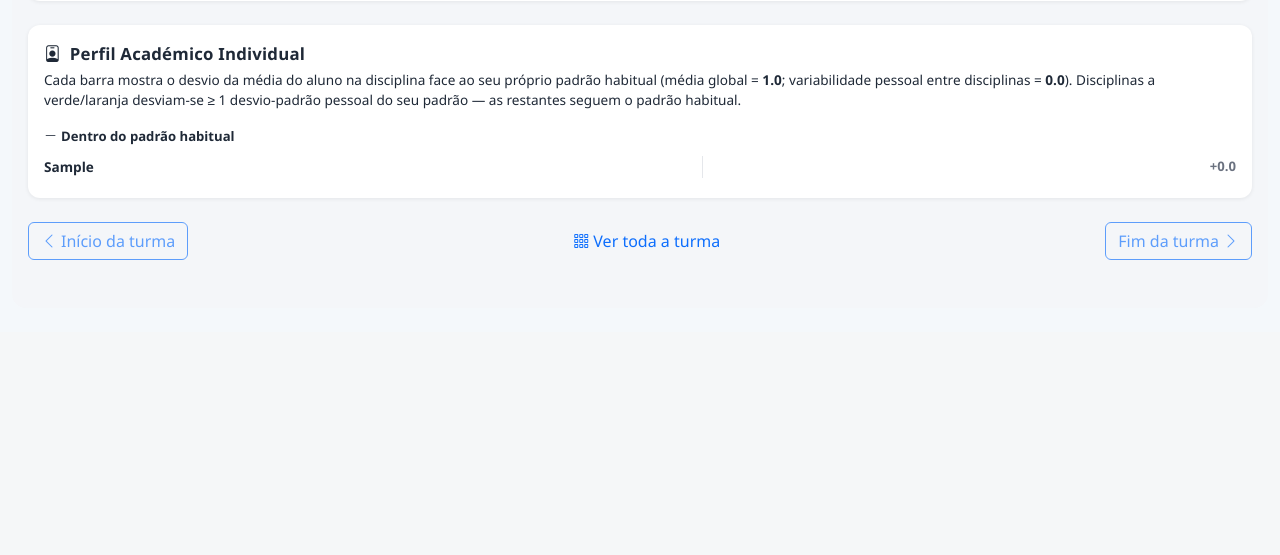
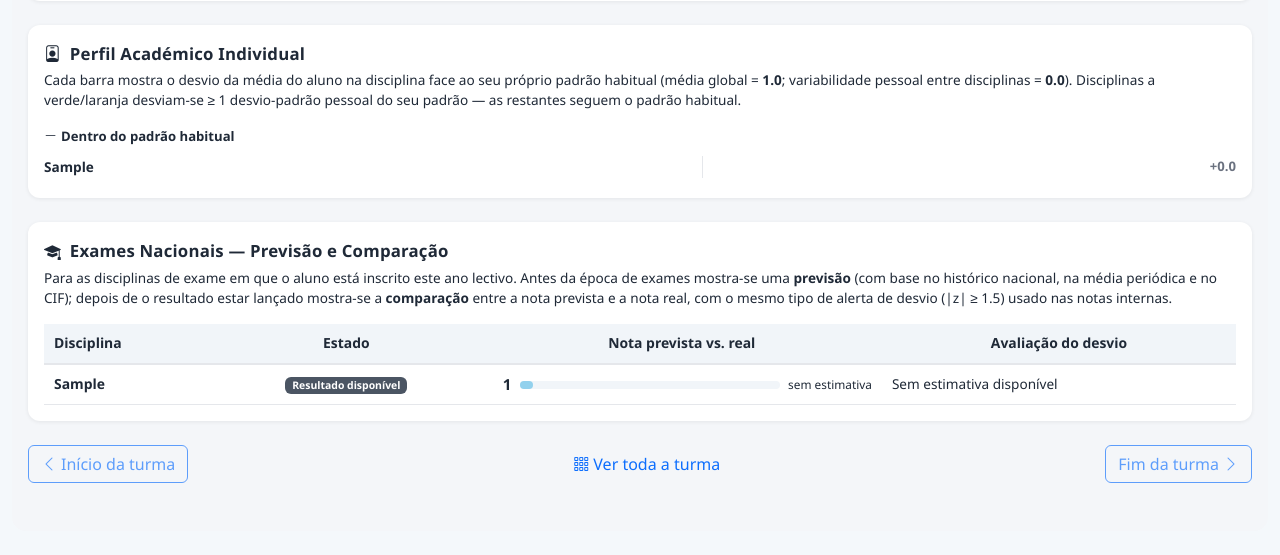
Before and after one commit to macoutinho-hub/portal-avaliacao, a Flask app: page /admin/aluno/1/analise in a window 1280 px wide. Shown: the part 839-1394 px from the top of the page. Before the commit the page ends 1099 px from the top, so only its background shows below. Run offline with Flask 3, Linux system fonts and the light colour scheme; a user stored in the database is signed in; data comes from the database, SQL or seed files in the repository; tables that the repository leaves empty hold one stand-in row (values such as "Sample post").

Commit message:
atualização

```diff
--- a/analytics.py
+++ b/analytics.py
@@ -661,8 +661,9 @@ def construir_modelos_exame(dados_treino=None):
             continue
 
         # --- features do modelo de comparação (contexto leave-one-out) ---
+        nivel = nivel_de_turma(l["turma"])
         x3_comp = media_excluindo(por_turma[(l["turma"], l["disciplina"], l["ano_letivo"])], i)
-        x4_comp = media_excluindo(por_nivel[(l.get("nivel"), l.get("ano_turma"), l["disciplina"], l["ano_letivo"])], i)
+        x4_comp = media_excluindo(por_nivel[(nivel, l["disciplina"], l["ano_letivo"])], i)
         if x3_comp is None and x4_comp is None:
             continue
         if x3_comp is None:
@@ -695,6 +696,19 @@ def construir_modelos_exame(dados_treino=None):
         "medias_disciplina": medias_disciplina,
         "n_observacoes":     len(y),
     }
+
+
+_cache_exame = {"modelos": None, "carregado": False}
+
+
+def _obter_modelos_exame():
+    """Modelos de exame, treinados uma única vez por arranque do processo —
+    o histórico de treino é estático (não depende da BD ao vivo), por isso
+    não precisa do fingerprint usado em `_obter_dados_cache`."""
+    if not _cache_exame["carregado"]:
+        _cache_exame["modelos"] = construir_modelos_exame()
+        _cache_exame["carregado"] = True
+    return _cache_exame["modelos"]
 
 
 def prever_exame(modelos_exame, disciplina, media_periodica, cif=None):
@@ -879,6 +893,100 @@ def deteccao_mudancas_bruscas(serie_evolucao, limiar=2.0):
 
 # ─── Análise completa de um aluno (ponto de entrada) ───────────────────────────
 
+def analisar_exames_aluno(db, aluno_id, ano_letivo, turma, observacoes):
+    """Para cada disciplina de exame nacional em que o aluno está inscrito
+    no ano corrente (`inscricoes_exame`), devolve uma entrada com:
+
+      • tipo "previsao"   — se ainda não há resultado em `notas_finais`:
+                            só a nota prevista (pré-época de exames).
+      • tipo "comparacao" — se já existe `exame_f1`/`exame_f2`: nota
+                            prevista vs. real, com alerta por z-score
+                            (mesmo espírito do `nota_esperada_tabela`).
+
+    Devolve [] se faltarem inscrições, modelos ou dados suficientes —
+    nunca rebenta a página de análise do aluno.
+    """
+    modelos = _obter_modelos_exame()
+    if modelos is None:
+        return []
+
+    inscricoes = db.execute(
+        "SELECT DISTINCT disciplina FROM inscricoes_exame WHERE aluno_id=? AND ano_letivo=?",
+        (aluno_id, ano_letivo),
+    ).fetchall()
+    disciplinas = [r["disciplina"] for r in inscricoes]
+    if not disciplinas:
+        return []
+
+    nivel = nivel_de_turma(turma)
+    resultado = []
+
+    for disciplina in disciplinas:
+        notas_disc = [
+            o["nota"] for o in observacoes
+            if o["aluno_id"] == aluno_id and o["disciplina"] == disciplina
+            and o["ano_letivo"] == ano_letivo
+        ]
+        media_periodica = round(statistics.mean(notas_disc), 2) if notas_disc else None
+
+        nf = db.execute(
+            "SELECT cif, exame_f1, exame_f2 FROM notas_finais WHERE aluno_id=? AND disciplina=? AND ano_letivo=?",
+            (aluno_id, disciplina, ano_letivo),
+        ).fetchone()
+        cif = nf["cif"] if nf else None
+        nota_real = (nf["exame_f2"] if nf and nf["exame_f2"] is not None else
+                     (nf["exame_f1"] if nf else None))
+
+        if nota_real is not None:
+            # --- Comparação: já há resultado — usar contexto real do ano ---
+            colegas = db.execute("""
+                SELECT nf.aluno_id, COALESCE(nf.exame_f2, nf.exame_f1) AS nota, a.turma
+                FROM notas_finais nf
+                JOIN alunos a ON a.id = nf.aluno_id
+                WHERE nf.disciplina=? AND nf.ano_letivo=?
+                  AND COALESCE(nf.exame_f2, nf.exame_f1) IS NOT NULL
+            """, (disciplina, ano_letivo)).fetchall()
+
+            notas_turma = [c["nota"] for c in colegas if c["turma"] == turma and c["aluno_id"] != aluno_id]
+            notas_nivel = [c["nota"] for c in colegas
+                           if nivel_de_turma(c["turma"]) == nivel and c["aluno_id"] != aluno_id]
+            media_turma = round(statistics.mean(notas_turma), 2) if notas_turma else None
+            media_nivel = round(statistics.mean(notas_nivel), 2) if notas_nivel else None
+
+            esperada, desvio_residuos = comparar_exame_e_desvio(
+                modelos, disciplina, media_periodica, cif, media_turma, media_nivel
+            )
+            linha = {
+                "disciplina":    disciplina,
+                "tipo":          "comparacao",
+                "nota_prevista": esperada,
+                "nota_real":     nota_real,
+                "alerta":        None,
+            }
+            if esperada is not None:
+                desvio = round(nota_real - esperada, 1)
+                z = round(desvio / desvio_residuos, 2) if desvio_residuos else 0.0
+                linha["desvio"] = desvio
+                linha["z"] = z
+                if z <= -1.5:
+                    linha["alerta"] = "abaixo_forte" if z <= -2.0 else "abaixo"
+                elif z >= 1.5:
+                    linha["alerta"] = "acima_forte" if z >= 2.0 else "acima"
+            resultado.append(linha)
+        else:
+            # --- Previsão: ainda sem resultado — só variáveis conhecidas antes ---
+            prevista, _ = prever_exame(modelos, disciplina, media_periodica, cif)
+            resultado.append({
+                "disciplina":    disciplina,
+                "tipo":          "previsao",
+                "nota_prevista": prevista,
+                "nota_real":     None,
+                "alerta":        None,
+            })
+
+    return resultado
+
+
 def analisar_aluno(db, aluno_id):
     """Ponto de entrada principal: obtém observações e modelo pooled da
     cache (recalculados apenas quando os dados de `notas` mudam — ver
@@ -893,6 +1001,10 @@ def analisar_aluno(db, aluno_id):
         return None
 
     ano_letivo_aluno = max(o["ano_letivo"] for o in aluno_obs)
+    turma_atual = next(
+        (o["turma"] for o in aluno_obs if o["ano_letivo"] == ano_letivo_aluno),
+        aluno_obs[-1]["turma"],
+    )
 
     posicionamento = posicionamento_por_disciplina(observacoes, aluno_id, ano_letivo_aluno)
     perfil = perfil_academico(observacoes, aluno_id)
@@ -929,6 +1041,10 @@ def analisar_aluno(db, aluno_id):
                 outliers.append({**linha, "tipo": tipo})
         nota_esperada_tabela.append(linha)
 
+    # Previsão / comparação de exames nacionais (disciplinas em que o aluno
+    # está inscrito este ano — ver `analisar_exames_aluno`)
+    exames_previstos = analisar_exames_aluno(db, aluno_id, ano_letivo_aluno, turma_atual, observacoes)
+
     # Indicadores de risco / potencial (resumo)
     disciplinas_alerta = [o for o in outliers if o["tipo"].startswith("abaixo")]
     disciplinas_excelencia = [o for o in outliers if o["tipo"].startswith("acima")]
@@ -941,6 +1057,7 @@ def analisar_aluno(db, aluno_id):
         "evolucao_disciplinas":  evolucao_disciplinas,
         "mudancas_bruscas":      mudancas,
         "nota_esperada_tabela":  nota_esperada_tabela,
+        "exames_previstos":      exames_previstos,
         "outliers":              outliers,
         "disciplinas_alerta":    disciplinas_alerta,
         "disciplinas_excelencia": disciplinas_excelencia,
--- a/templates/analise_aluno.html
+++ b/templates/analise_aluno.html
@@ -451,6 +451,90 @@
   </div>
   {% endif %}
 
+  <!-- ── PREVISÃO / COMPARAÇÃO DE EXAMES NACIONAIS ─────────────────── -->
+  {% if an.exames_previstos %}
+  <div class="card an-card mb-4">
+    <div class="card-body">
+      <div class="secao-titulo mb-1"><i class="bi bi-mortarboard-fill"></i>Exames Nacionais — Previsão e Comparação</div>
+      <p class="secao-sub mb-3">
+        Para as disciplinas de exame em que o aluno está inscrito este ano lectivo. Antes da época de exames mostra-se
+        uma <strong>previsão</strong> (com base no histórico nacional, na média periódica e no CIF); depois de o
+        resultado estar lançado mostra-se a <strong>comparação</strong> entre a nota prevista e a nota real, com o
+        mesmo tipo de alerta de desvio (|z| ≥ 1.5) usado nas notas internas.
+      </p>
+      <div class="table-responsive">
+        <table class="an-table">
+          <thead>
+            <tr>
+              <th style="text-align:left">Disciplina</th>
+              <th>Estado</th>
+              <th>Nota prevista vs. real</th>
+              <th>Avaliação do desvio</th>
+            </tr>
+          </thead>
+          <tbody>
+            {% for l in an.exames_previstos %}
+            <tr class="{% if l.alerta and l.alerta.startswith('abaixo') %}an-row-alerta-baixo{% elif l.alerta and l.alerta.startswith('acima') %}an-row-alerta-alto{% endif %}">
+              <td class="lbl">{{ l.disciplina }}</td>
+              <td>
+                {% if l.tipo == 'comparacao' %}
+                  <span class="badge" style="background:#4b5563;color:#fff">Resultado disponível</span>
+                {% else %}
+                  <span class="badge" style="background:#0d6efd;color:#fff">Previsão (pré-exame)</span>
+                {% endif %}
+              </td>
+              <td>
+                {% if l.tipo == 'comparacao' %}
+                  <div class="ne-comp" title="Nota real: {{ '%.0f'|format(l.nota_real) }}{% if l.nota_prevista is not none %} · Nota prevista: {{ '%.1f'|format(l.nota_prevista) }}{% endif %} (escala 0-20)">
+                    <span class="ne-real">{{ "%.0f"|format(l.nota_real) }}</span>
+                    <div class="ne-track">
+                      <div class="ne-track-fill" style="width: {{ (l.nota_real / 20 * 100) | round(1) }}%"></div>
+                      {% if l.nota_prevista is not none %}
+                      <div class="ne-track-marker" style="left: {{ (l.nota_prevista / 20 * 100) | round(1) }}%"></div>
+                      {% endif %}
+                    </div>
+                    <span class="ne-esperada">
+                      {% if l.nota_prevista is not none %}prev. {{ "%.1f"|format(l.nota_prevista) }}
+                      {% else %}sem estimativa{% endif %}
+                    </span>
+                  </div>
+                {% else %}
+                  {% if l.nota_prevista is not none %}
+                    <span class="nota-cell" style="background:#0d6efd;color:white">{{ "%.1f"|format(l.nota_prevista) }}</span>
+                    <span class="secao-sub ms-1" style="font-size:.72rem">previsão (escala 0-20)</span>
+                  {% else %}
+                    <span class="secao-sub">Sem estimativa disponível</span>
+                  {% endif %}
+                {% endif %}
+              </td>
+              <td style="text-align:left">
+                {% if l.tipo == 'comparacao' and l.desvio is defined %}
+                  <span class="ne-pill ne-{{ l.alerta.replace('_','-') if l.alerta else 'neutro' }}">
+                    {{ "%+.1f"|format(l.desvio) }} <small>z = {{ "%+.2f"|format(l.z) }}</small>
+                  </span>
+                  {% if l.alerta %}
+                    <div class="secao-sub mt-1" style="font-size:.72rem">
+                      {% if l.alerta == 'abaixo_forte' %}Muito abaixo do esperado
+                      {% elif l.alerta == 'abaixo' %}Abaixo do esperado
+                      {% elif l.alerta == 'acima' %}Acima do esperado
+                      {% elif l.alerta == 'acima_forte' %}Muito acima do esperado{% endif %}
+                    </div>
+                  {% endif %}
+                {% elif l.tipo == 'comparacao' %}
+                  <span class="secao-sub">Sem estimativa disponível</span>
+                {% else %}
+                  <span class="secao-sub" style="font-size:.72rem">Avaliação de desvio disponível após o resultado</span>
+                {% endif %}
+              </td>
+            </tr>
+            {% endfor %}
+          </tbody>
+        </table>
+      </div>
+    </div>
+  </div>
+  {% endif %}
+
   <!-- ── EVOLUÇÃO TEMPORAL ─────────────────────────────────────────── -->
   {% if an.evolucao|length > 1 %}
   <div class="card an-card mb-4">
```
